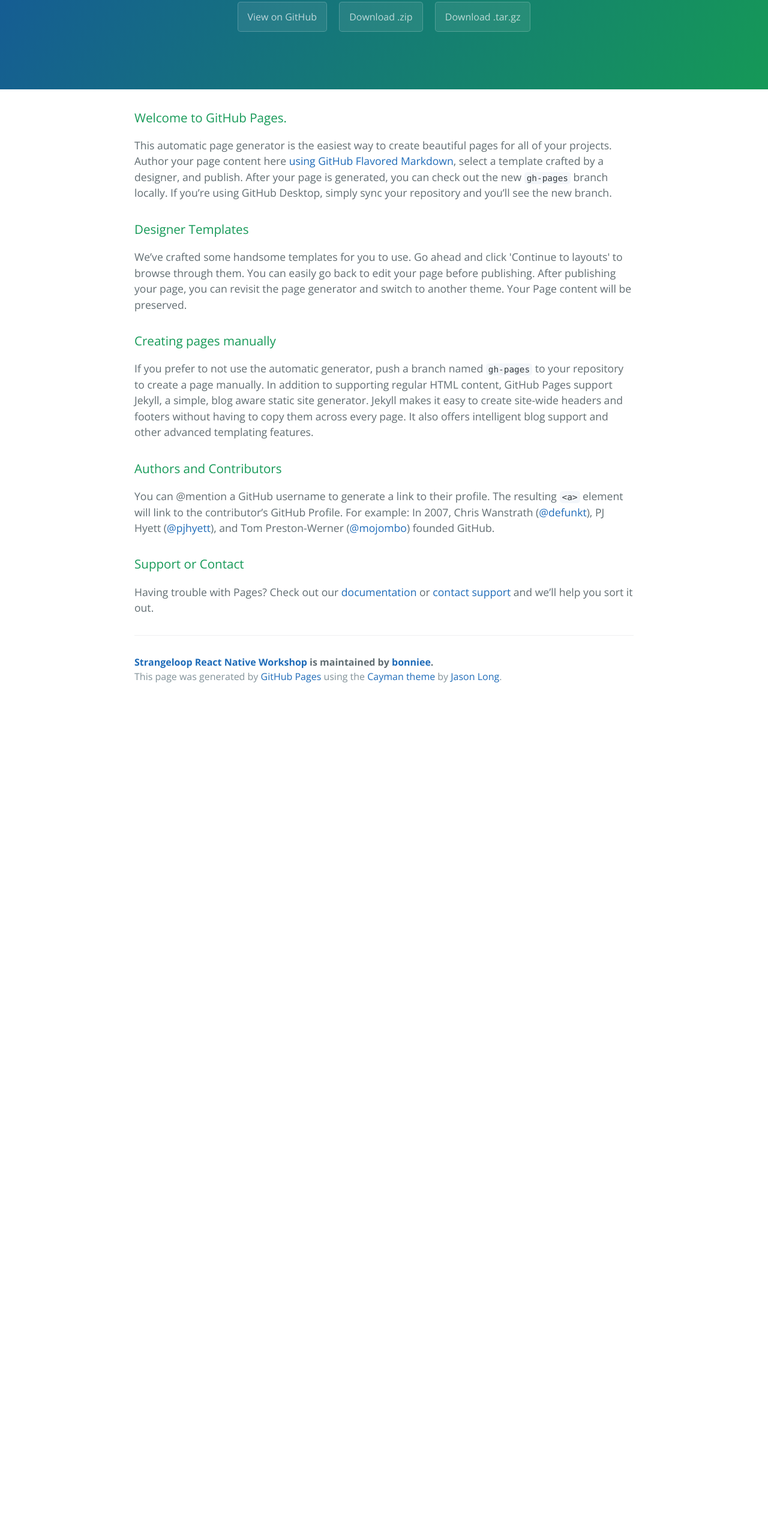
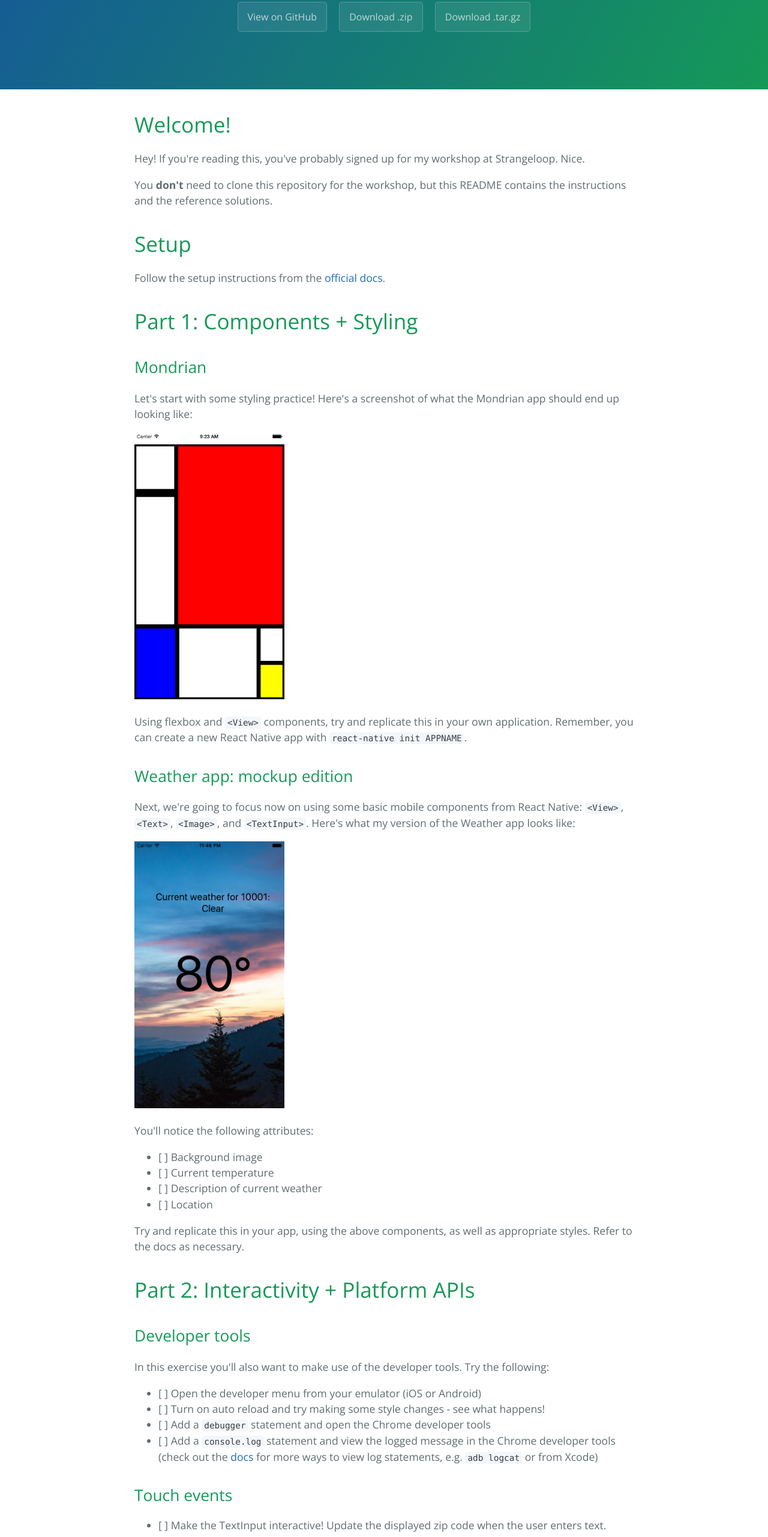
Before and after one commit to bonniee/strangeloop-workshop, a plain HTML site: page index.html in a window 1280 px wide. Shown: the part 234-2797 px from the top of the page at 60% size. Before the commit the page ends 1406 px from the top, so only its background shows below. Drawn offline with nearby package versions, Linux system fonts and the light colour scheme.

```diff
--- a/index.html
+++ b/index.html
@@ -19,30 +19,111 @@
     </section>
 
     <section class="main-content">
-      <h3>
-<a id="welcome-to-github-pages" class="anchor" href="#welcome-to-github-pages" aria-hidden="true"><span aria-hidden="true" class="octicon octicon-link"></span></a>Welcome to GitHub Pages.</h3>
+      <h1>
+<a id="welcome" class="anchor" href="#welcome" aria-hidden="true"><span aria-hidden="true" class="octicon octicon-link"></span></a>Welcome!</h1>
 
-<p>This automatic page generator is the easiest way to create beautiful pages for all of your projects. Author your page content here <a href="https://guides.github.com/features/mastering-markdown/">using GitHub Flavored Markdown</a>, select a template crafted by a designer, and publish. After your page is generated, you can check out the new <code>gh-pages</code> branch locally. If you’re using GitHub Desktop, simply sync your repository and you’ll see the new branch.</p>
+<p>Hey! If you're reading this, you've probably signed up for my workshop at Strangeloop. Nice.</p>
 
-<h3>
-<a id="designer-templates" class="anchor" href="#designer-templates" aria-hidden="true"><span aria-hidden="true" class="octicon octicon-link"></span></a>Designer Templates</h3>
+<p>You <strong>don't</strong> need to clone this repository for the workshop, but this README contains the instructions and the reference solutions.</p>
 
-<p>We’ve crafted some handsome templates for you to use. Go ahead and click 'Continue to layouts' to browse through them. You can easily go back to edit your page before publishing. After publishing your page, you can revisit the page generator and switch to another theme. Your Page content will be preserved.</p>
+<h1>
+<a id="setup" class="anchor" href="#setup" aria-hidden="true"><span aria-hidden="true" class="octicon octicon-link"></span></a>Setup</h1>
 
-<h3>
-<a id="creating-pages-manually" class="anchor" href="#creating-pages-manually" aria-hidden="true"><span aria-hidden="true" class="octicon octicon-link"></span></a>Creating pages manually</h3>
+<p>Follow the setup instructions from the <a href="https://facebook.github.io/react-native/releases/next/docs/getting-started.html">official docs</a>.</p>
 
-<p>If you prefer to not use the automatic generator, push a branch named <code>gh-pages</code> to your repository to create a page manually. In addition to supporting regular HTML content, GitHub Pages support Jekyll, a simple, blog aware static site generator. Jekyll makes it easy to create site-wide headers and footers without having to copy them across every page. It also offers intelligent blog support and other advanced templating features.</p>
+<h1>
+<a id="part-1-components--styling" class="anchor" href="#part-1-components--styling" aria-hidden="true"><span aria-hidden="true" class="octicon octicon-link"></span></a>Part 1: Components + Styling</h1>
 
-<h3>
-<a id="authors-and-contributors" class="anchor" href="#authors-and-contributors" aria-hidden="true"><span aria-hidden="true" class="octicon octicon-link"></span></a>Authors and Contributors</h3>
+<h2>
+<a id="mondrian" class="anchor" href="#mondrian" aria-hidden="true"><span aria-hidden="true" class="octicon octicon-link"></span></a>Mondrian</h2>
 
-<p>You can @mention a GitHub username to generate a link to their profile. The resulting <code>&lt;a&gt;</code> element will link to the contributor’s GitHub Profile. For example: In 2007, Chris Wanstrath (<a href="https://github.com/defunkt" class="user-mention">@defunkt</a>), PJ Hyett (<a href="https://github.com/pjhyett" class="user-mention">@pjhyett</a>), and Tom Preston-Werner (<a href="https://github.com/mojombo" class="user-mention">@mojombo</a>) founded GitHub.</p>
+<p>Let's start with some styling practice! Here's a screenshot of what the Mondrian app should end up looking like:</p>
 
-<h3>
-<a id="support-or-contact" class="anchor" href="#support-or-contact" aria-hidden="true"><span aria-hidden="true" class="octicon octicon-link"></span></a>Support or Contact</h3>
+<p><img src="part1/mondrian.png" width="250px"></p>
 
-<p>Having trouble with Pages? Check out our <a href="https://help.github.com/pages">documentation</a> or <a href="https://github.com/contact">contact support</a> and we’ll help you sort it out.</p>
+<p>Using flexbox and <code>&lt;View&gt;</code> components, try and replicate this in your own application. Remember, you can create a new React Native app with <code>react-native init APPNAME</code>.</p>
+
+<h2>
+<a id="weather-app-mockup-edition" class="anchor" href="#weather-app-mockup-edition" aria-hidden="true"><span aria-hidden="true" class="octicon octicon-link"></span></a>Weather app: mockup edition</h2>
+
+<p>Next, we're going to focus now on using some basic mobile components from React Native: <code>&lt;View&gt;</code>, <code>&lt;Text&gt;</code>, <code>&lt;Image&gt;</code>, and <code>&lt;TextInput&gt;</code>. Here's what my version of the Weather app looks like:</p>
+
+<p><img src="part1/weather-mock.png" width="250px"></p>
+
+<p>You'll notice the following attributes:</p>
+
+<ul>
+<li>[ ] Background image</li>
+<li>[ ] Current temperature</li>
+<li>[ ] Description of current weather</li>
+<li>[ ] Location</li>
+</ul>
+
+<p>Try and replicate this in your app, using the above components, as well as appropriate styles. Refer to the docs as necessary.</p>
+
+<h1>
+<a id="part-2-interactivity--platform-apis" class="anchor" href="#part-2-interactivity--platform-apis" aria-hidden="true"><span aria-hidden="true" class="octicon octicon-link"></span></a>Part 2: Interactivity + Platform APIs</h1>
+
+<h2>
+<a id="developer-tools" class="anchor" href="#developer-tools" aria-hidden="true"><span aria-hidden="true" class="octicon octicon-link"></span></a>Developer tools</h2>
+
+<p>In this exercise you'll also want to make use of the developer tools. Try the following:</p>
+
+<ul>
+<li>[ ] Open the developer menu from your emulator (iOS or Android)</li>
+<li>[ ] Turn on auto reload and try making some style changes - see what happens!</li>
+<li>[ ] Add a <code>debugger</code> statement and open the Chrome developer tools</li>
+<li>[ ] Add a <code>console.log</code> statement and view the logged message in the Chrome developer tools (check out the <a href="https://facebook.github.io/react-native/docs/debugging.html">docs</a> for more ways to view log statements, e.g. <code>adb logcat</code> or from Xcode)</li>
+</ul>
+
+<h2>
+<a id="touch-events" class="anchor" href="#touch-events" aria-hidden="true"><span aria-hidden="true" class="octicon octicon-link"></span></a>Touch events</h2>
+
+<ul>
+<li>[ ] Make the TextInput interactive! Update the displayed zip code when the user enters text.</li>
+</ul>
+
+<h2>
+<a id="fetch" class="anchor" href="#fetch" aria-hidden="true"><span aria-hidden="true" class="octicon octicon-link"></span></a>Fetch</h2>
+
+<ul>
+<li>[ ] Use the OpenWeatherMaps API to fetch the weather forecast &amp; update the displayed text accordingly</li>
+</ul>
+
+<h2>
+<a id="local-storage" class="anchor" href="#local-storage" aria-hidden="true"><span aria-hidden="true" class="octicon octicon-link"></span></a>Local storage</h2>
+
+<ul>
+<li>[ ] When the user inputs a new zip code, save it to local storage</li>
+<li>[ ] When the app starts, load the previous location from local storage, if available</li>
+</ul>
+
+<h1>
+<a id="part-3-cross-platform-and-platform-specific-code" class="anchor" href="#part-3-cross-platform-and-platform-specific-code" aria-hidden="true"><span aria-hidden="true" class="octicon octicon-link"></span></a>Part 3: Cross-platform and Platform-Specific Code</h1>
+
+<h2>
+<a id="ios--and-android-specific-code" class="anchor" href="#ios--and-android-specific-code" aria-hidden="true"><span aria-hidden="true" class="octicon octicon-link"></span></a>iOS- and Android-specific code</h2>
+
+<ul>
+<li>[ ] Make a component that renders differently on iOS and Android (different background colors, perhaps?)</li>
+<li>[ ] Using the CutePhotos example as a guide, implement multiple screens in the Weather app, using the appropriate components for iOS and Android, respectively</li>
+</ul>
+
+<h2>
+<a id="update-the-weather-app" class="anchor" href="#update-the-weather-app" aria-hidden="true"><span aria-hidden="true" class="octicon octicon-link"></span></a>Update the weather app</h2>
+
+<ul>
+<li>[ ] Update your app to make the multiple screens actually useful! Display weather forecasts for the previous 5 locations</li>
+</ul>
+
+<h1>
+<a id="bonus-exercises" class="anchor" href="#bonus-exercises" aria-hidden="true"><span aria-hidden="true" class="octicon octicon-link"></span></a>Bonus exercises</h1>
+
+<ul>
+<li>[ ] Use the geolocation API to display weather based on the user's current location</li>
+<li>[ ] Provide settings to toggle between Fahrenheit and Celsius</li>
+<li>[ ] Add some animations</li>
+</ul>
 
       <footer class="site-footer">
         <span class="site-footer-owner"><a href="https://github.com/bonniee/strangeloop-workshop">Strangeloop React Native Workshop</a> is maintained by <a href="https://github.com/bonniee">bonniee</a>.</span>
```
Also changed, not shown: params.json (+1 -1 lines).
